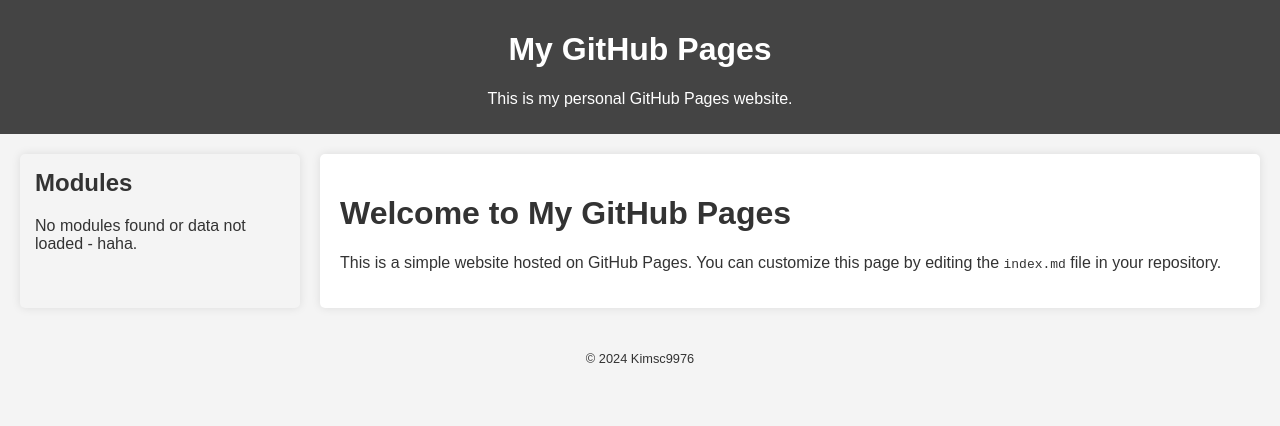
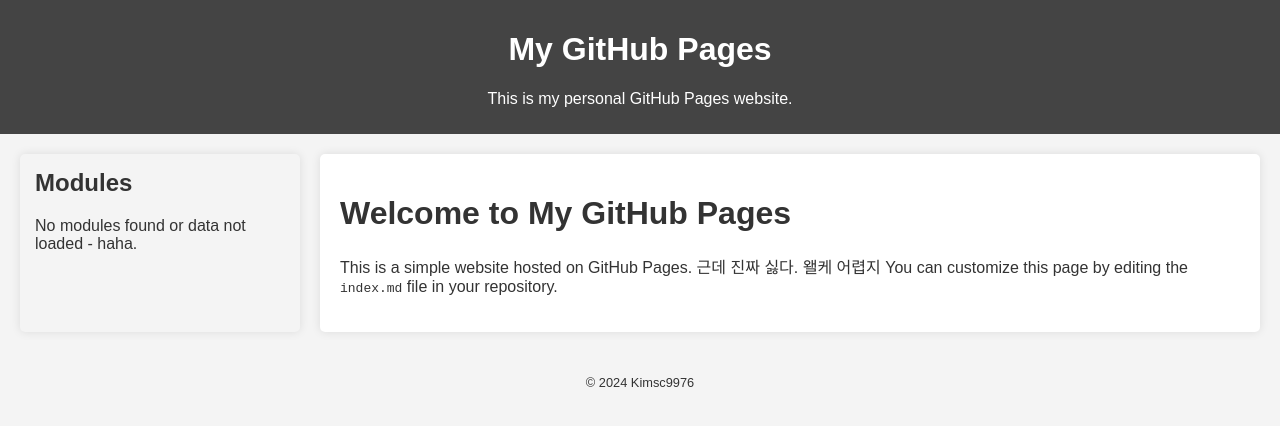
Before and after one commit to Kimsc9976/Kimsc9976.github.io, a Jekyll site: the page built from index.md, in a window 1280 px wide. Shown: the top 426 px of the page. Built offline with Jekyll 4.4.1, drawn with Linux system fonts in a browser that asks for light colours.

Commit message:
Feat : Help me

```diff
--- a/index.md
+++ b/index.md
@@ -5,4 +5,6 @@ title: Welcome to My GitHub Pages
 
 # Welcome to My GitHub Pages
 
-This is a simple website hosted on GitHub Pages. You can customize this page by editing the `index.md` file in your repository.
+This is a simple website hosted on GitHub Pages.
+근데 진짜 싫다. 왤케 어렵지
+You can customize this page by editing the `index.md` file in your repository.
```
